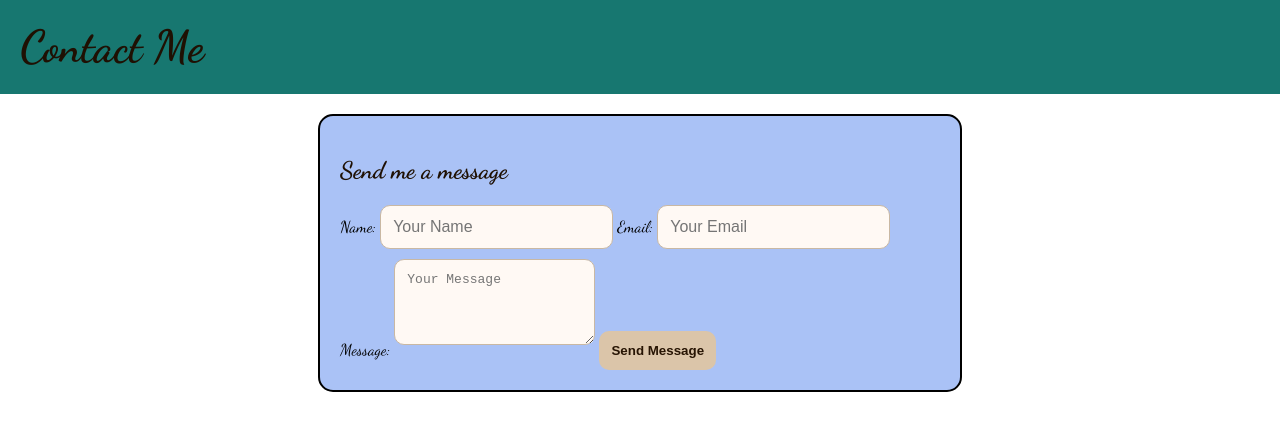
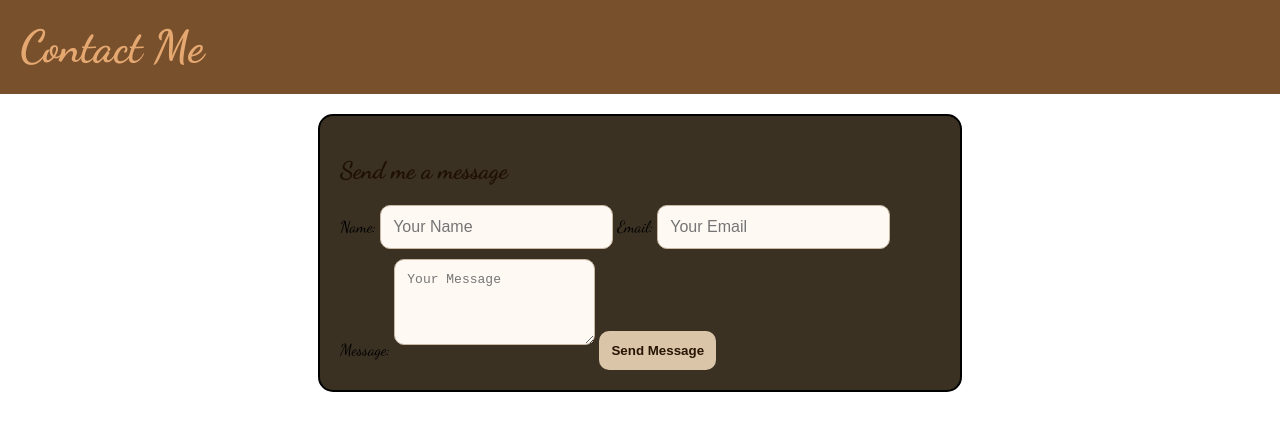
Before and after one commit to vguerrag/FinalProject, a plain HTML site: page contactme.html in a window 1280 px wide. Drawn offline with Linux system fonts and the light colour scheme; a web font is replaced by a local one.

Commit message:
color change

```diff
--- a/contactme.html
+++ b/contactme.html
@@ -19,8 +19,8 @@
         }
 
         header {
-            background: #177770;
-            color: #1f1003;
+            background: #79502c;
+            color: #e6a871;
             padding: 20px;
             text-align: left;
             font-family: 'Dancing Script', cursive;
@@ -36,7 +36,7 @@
             max-width: 600px;
             margin: 20px auto;
             padding: 20px;
-            background-color: rgba(43, 103, 232, 0.4);
+            background-color: rgba(32, 22, 6, 0.883);
             border-radius: 15px;
             border: 2px solid #000000;
         }
```
Also changed, not shown: index.html (+1 -1 lines).
